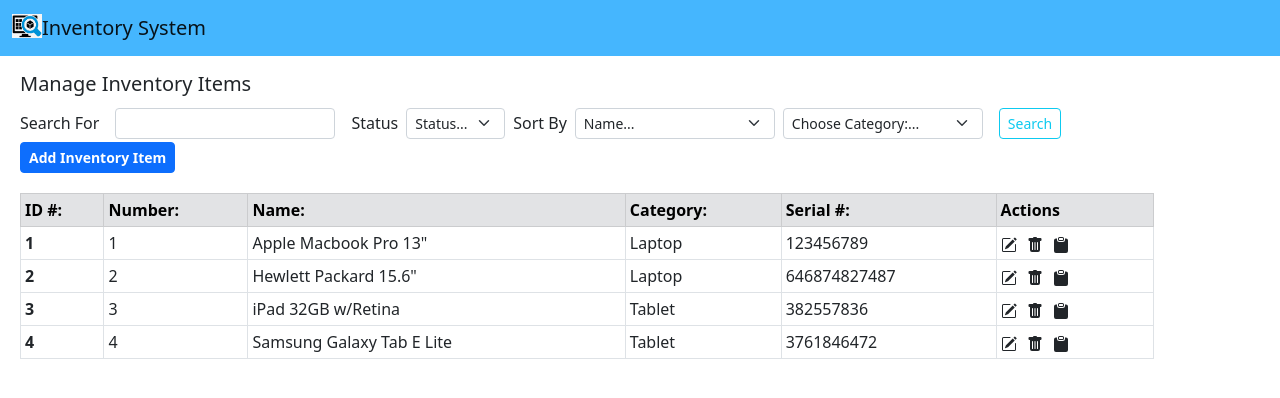
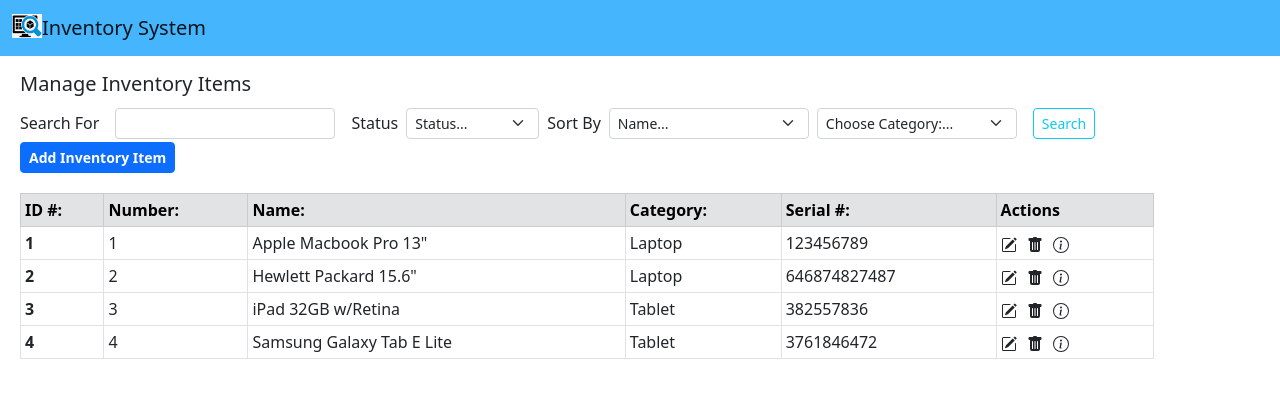
Before and after one commit to anne716/inventory-system, a React (Vite) app: page / in a window 1280 px wide. Shown: the top 398 px of the page. Built offline with nearby package versions, Linux system fonts and the light colour scheme.

Commit message:
Changed icons

```diff
--- a/src/pages/HomePage/Home.tsx
+++ b/src/pages/HomePage/Home.tsx
@@ -37,9 +37,9 @@ function Home() {
             style={{ width: "auto" }}
           >
             <option selected>Status...</option>
-            <option value="1">One</option>
-            <option value="2">Two</option>
-            <option value="3">Three</option>
+            <option value="1">In Stock</option>
+            <option value="2">Out of Stack</option>
+            <option value="3">Discontinued</option>
           </select>
 
           {/* Sort By Select Field */}
--- a/src/pages/HomePage/ProductTable/Table.tsx
+++ b/src/pages/HomePage/ProductTable/Table.tsx
@@ -31,7 +31,7 @@ function Table() {
                 <Icon.TrashFill />
               </div>
               <div className="icon-wrapper">
-                <Icon.ClipboardFill />
+                <Icon.InfoCircle />
               </div>
             </td>
           </tr>
@@ -49,7 +49,7 @@ function Table() {
                 <Icon.TrashFill />
               </div>
               <div className="icon-wrapper">
-                <Icon.ClipboardFill />
+                <Icon.InfoCircle />
               </div>
             </td>
           </tr>
@@ -67,7 +67,7 @@ function Table() {
                 <Icon.TrashFill />
               </div>
               <div className="icon-wrapper">
-                <Icon.ClipboardFill />
+                <Icon.InfoCircle />
               </div>
             </td>
           </tr>
@@ -85,7 +85,7 @@ function Table() {
                 <Icon.TrashFill />
               </div>
               <div className="icon-wrapper">
-                <Icon.ClipboardFill />
+                <Icon.InfoCircle />
               </div>
             </td>
           </tr>
```
